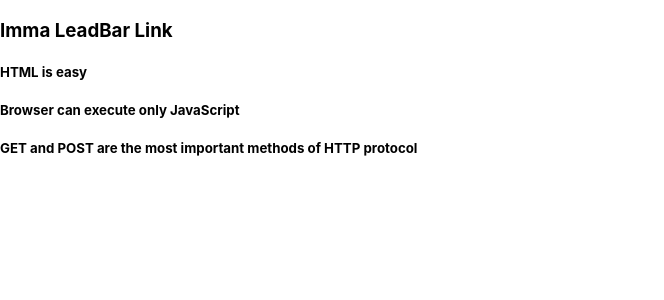
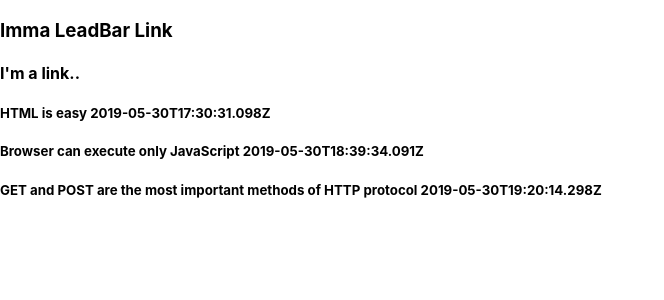
Before and after one commit to ndkv9/lb-link, a React (Create React App) app: page / in a window 1280 px wide. Shown: the top 300 px of the page, without its empty margins (0-664 px from the left). Built offline with nearby package versions, Linux system fonts and the light colour scheme; data requests are answered from the project's data file.

Commit message:
Add marterial UI

```diff
--- a/package.json
+++ b/package.json
@@ -3,6 +3,9 @@
   "version": "0.1.0",
   "private": true,
   "dependencies": {
+    "@emotion/react": "^11.7.1",
+    "@emotion/styled": "^11.6.0",
+    "@mui/material": "^5.3.1",
     "@testing-library/jest-dom": "^5.16.1",
     "@testing-library/react": "^12.1.2",
     "@testing-library/user-event": "^13.5.0",
--- a/src/App.js
+++ b/src/App.js
@@ -1,4 +1,5 @@
 import React, {useState, useEffect} from 'react';
+import LeadBarLink from "./components/LeadBarLink";
 import axios from "axios";
 
 function App() {
@@ -11,7 +12,8 @@ useEffect(async () => {
   return (
     <div>
       <h3>Imma LeadBar Link</h3>
-      {notes.map(note => <h5 key={note.id}>{note.content}</h5>)}
+      <LeadBarLink />
+      {notes.map(note => <h5 key={note.id}>{note.content} {note.date}</h5>)}
     </div>
   );
 }
--- /dev/null
+++ b/src/components/LeadBarLink.js
@@ -0,0 +1,9 @@
+import React from 'react';
+
+function LeadBarLink() {
+  return (
+    <h4>I'm a link..</h4>
+  )
+}
+
+export default LeadBarLink
```
Also changed, not shown: 1 other file (tests, documents, lock files or other folders).
